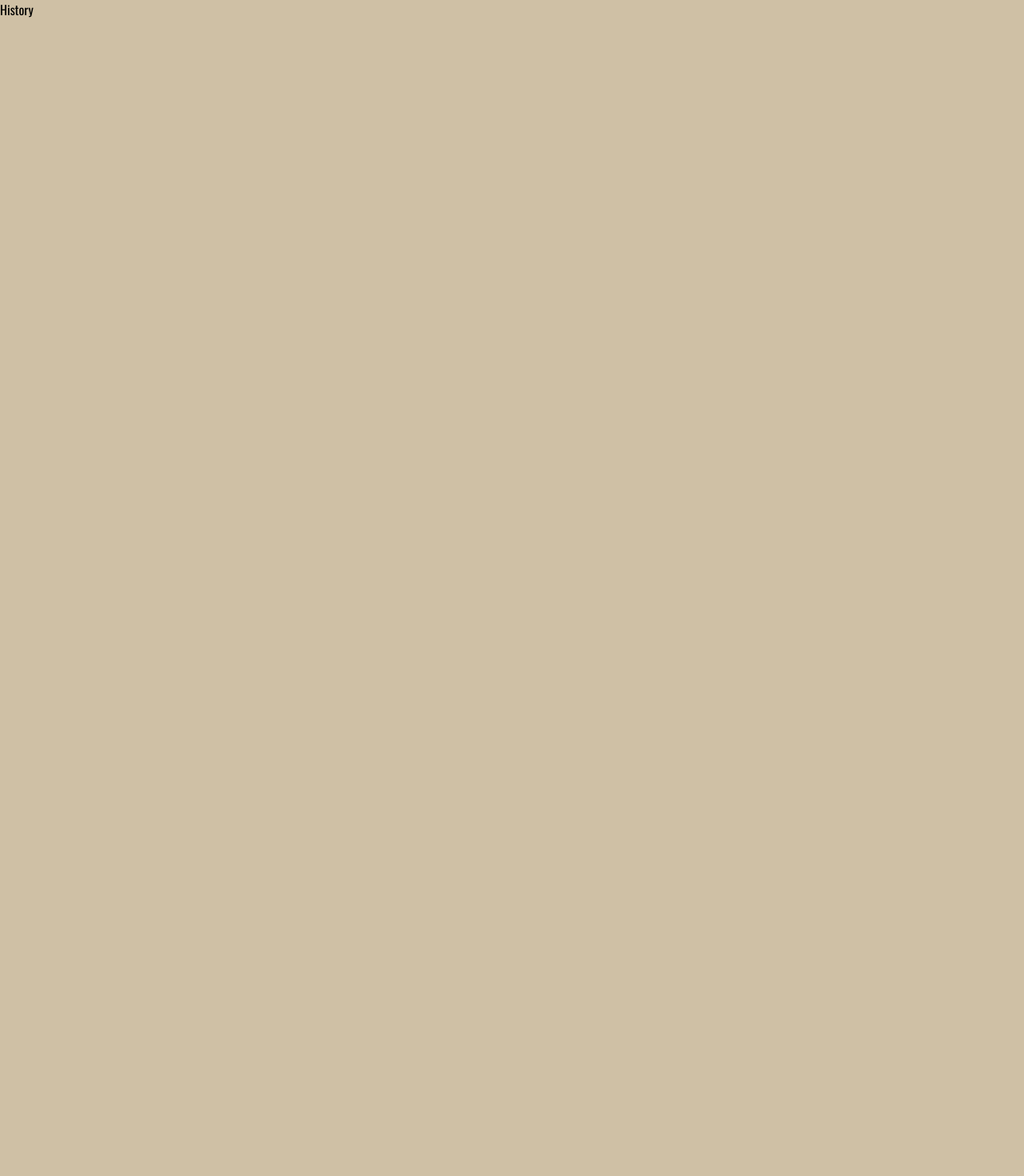
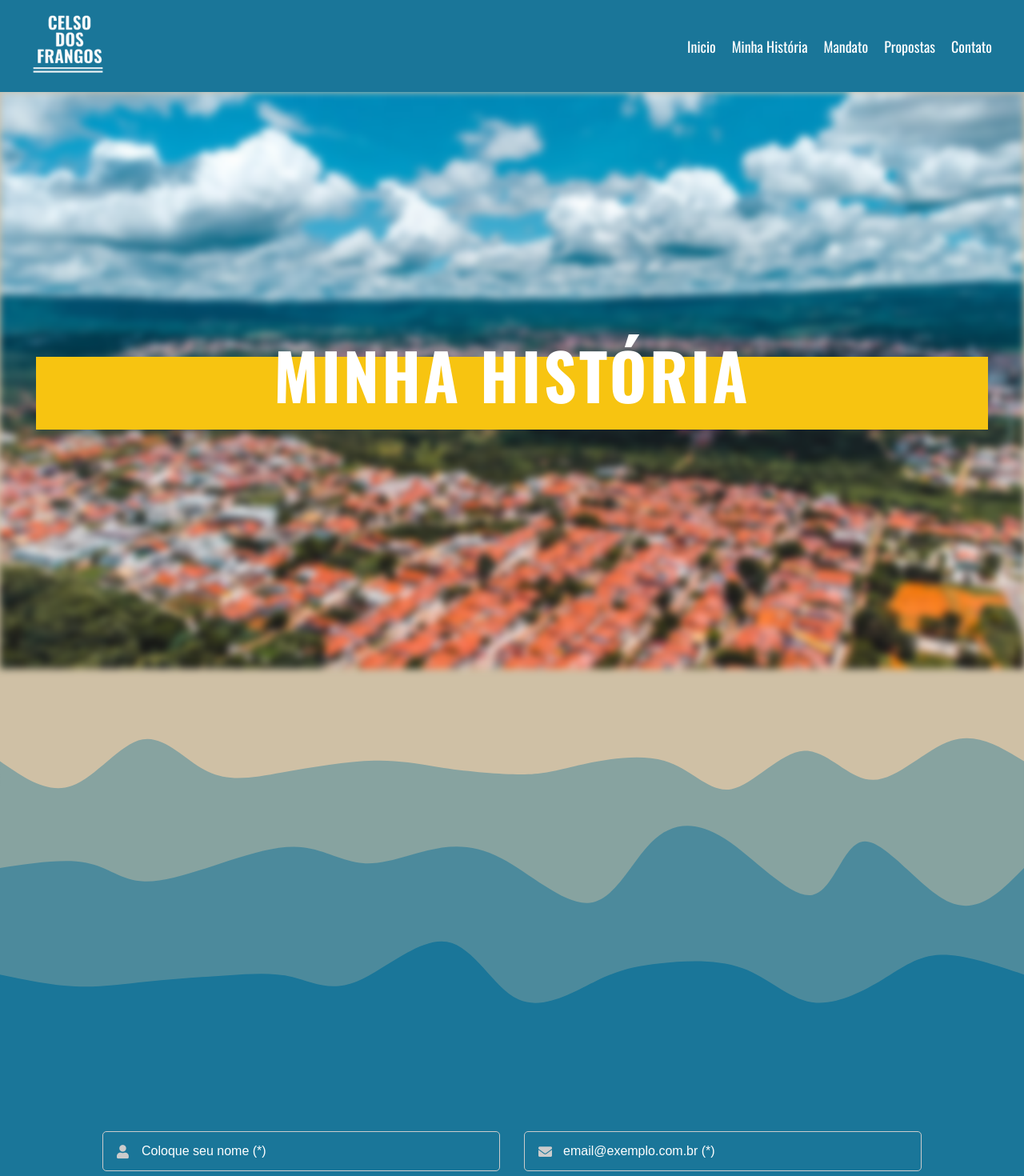
Before and after one commit to degabrielofi/CelsoDosFrangos, a React (Create React App) app: page /historia in a window 1280 px wide. Shown: the top 1470 px of the page at 80% size. Before the commit the page ends 800 px from the top, so only its background shows below. Built offline with nearby package versions, Linux system fonts and the light colour scheme.

Commit message:
add links on `footer`

```diff
--- a/src/components/Biography/index.jsx
+++ b/src/components/Biography/index.jsx
@@ -1,7 +1,47 @@
 import React from "react";
+import { Content } from "./style";
+import Celso from "assets/images/Celso Dos Frangos (1).png";
 
 const Biography = () => {
-  return <></>;
+  return (
+    <>
+      <Content>
+        <div className="title">
+          <h1>CELSO DOS FRANGOS</h1>
+          <br />
+          <i></i>
+        </div>
+        <div className="text">
+          <p>
+            "Lorem Ipsum is simply dummy text of the printing and typesetting
+            industry. Lorem Ipsum has been the industry's standard dummy text
+            ever since the 1500s, when an unknown printer took a galley of type
+            and scrambled it to make a type specimen book. It has survived not
+            only five centuries, but also the leap into electronic typesetting,
+            remaining essentially unchanged. It was popularised in the 1960s
+            with the release of Letraset sheets containing Lorem Ipsum passages,
+            and more recently with desktop publishing software like Aldus
+            PageMaker including versions of Lorem Ipsum." <br /> <br />
+            "It is a long established fact that a reader will be distracted by
+            the readable content of a page when looking at its layout. The point
+            of using Lorem Ipsum is that it has a more-or-less normal
+            distribution of letters, as opposed to using 'Content here, content
+            here', making it look like readable English. Many desktop publishing
+            packages and web page editors now use Lorem Ipsum as their default
+            model text, and a search for 'lorem ipsum' will uncover many web
+            sites still in their infancy. Various versions have evolved over the
+            years, sometimes by accident, sometimes on purpose (injected humour
+            and the like)."
+          </p>
+
+          <img src={Celso} alt="" />
+        </div>
+        <div className="biographyComplete">
+          <a href="/historia">Biografia Completa</a>
+        </div>
+      </Content>
+    </>
+  );
 };
 
 export default Biography;
--- a/src/components/Biography/style.jsx
+++ b/src/components/Biography/style.jsx
@@ -1,3 +1,77 @@
 import styled from "styled-components";
+import detailYellow from "assets/images/detailYellow.jpg";
 
-export const Container = styled.div``;
+export const Content = styled.div`
+  margin-top: 10%;
+
+  .title {
+    width: 100%;
+  }
+
+  .title h1 {
+    position: absolute;
+    padding-left: 1rem;
+    letter-spacing: 0.2rem;
+    line-height: 1rem;
+    font-size: 5rem;
+    color: #001238;
+  }
+
+  .title i {
+    margin-top: -1.5rem;
+    z-index: -10;
+    content: url(${detailYellow});
+  }
+
+  .text {
+    display: flex;
+    justify-content: content;
+  }
+
+  .text p {
+    margin: 1rem;
+    font-size: 100%;
+    color: #fff;
+  }
+
+  .text img {
+    width: 30%;
+    margin-top: -5rem;
+  }
+
+  .biographyComplete {
+    margin-top: -2rem;
+    margin-left: 2rem;
+  }
+
+  .biographyComplete a {
+    color: #fff;
+    font-size: 18px;
+    font-weight: 900;
+    text-transform: uppercase;
+    background-color: #000e35;
+    padding: 0.3em 1em !important;
+  }
+
+  @media (max-width: 600px) {
+    .title h1 {
+      font-size: 4rem;
+    }
+
+    .title i {
+      width: 100%;
+      height: 50px;
+    }
+
+    .text {
+      display: flex;
+      flex-direction: column;
+      justify-content: center;
+    }
+
+    .text img {
+      width: 100%;
+      margin-top: -2rem;
+    }
+  }
+`;
--- a/src/components/Footer/index.jsx
+++ b/src/components/Footer/index.jsx
@@ -141,7 +141,8 @@ const Footer = () => {
                   onChange={(e) => setPhone(e.target.value)}
                   type="text"
                   name="phone"
-                  placeholder="Coloque o seu telefone"
+                  placeholder="Coloque o seu telefone (*)"
+                  required
                 />
                 <i className="textInput fas fa-phone-alt"></i>
               </div>
@@ -226,10 +227,10 @@ const Footer = () => {
                       <li>
                         <span>Mídias:</span>
                         <div className="midias">
-                          <a href="">
+                          <a href="https://www.facebook.com/celso.celsodosfrangos/">
                             <i className="facebook fab fa-facebook"></i>
                           </a>
-                          <a href="">
+                          <a href="https://www.instagram.com/celsodosfrangos/">
                             <i className="instagram fab fa-instagram"></i>
                           </a>
                           <a href="">
--- a/src/components/Header/style.jsx
+++ b/src/components/Header/style.jsx
@@ -18,7 +18,7 @@ export const Container = styled.div`
   }
 
   .icon img {
-    width: 70%;
+    width: 75%;
   }
 `;
 
--- a/src/pages/History/index.jsx
+++ b/src/pages/History/index.jsx
@@ -1,7 +1,27 @@
 import React from "react";
+import { Container } from "./style";
+import Crato from "assets/images/Crato.jpg";
+import Header from "components/Header";
+import Footer from "components/Footer";
 
 const History = () => {
-  return <div>History</div>;
+  return (
+    <>
+      <Header />
+      <Container>
+        <div className="title_page">
+          <img className="Crato" src={Crato} alt="" />
+          <h1>
+            MINHA HISTÓRIA
+            <div className="detail">
+              <i />
+            </div>
+          </h1>
+        </div>
+      </Container>
+      <Footer />
+    </>
+  );
 };
 
 export default History;
--- a/src/pages/History/style.jsx
+++ b/src/pages/History/style.jsx
@@ -1 +1,51 @@
 import styled from "styled-components";
+import detailGeneral from "assets/images/detailYellow.jpg";
+
+export const Container = styled.div`
+  .title_page {
+    display: flex;
+    justify-content: center;
+    align-items: center;
+    flex-wrap: wrap;
+    width: 100%;
+  }
+
+  .title_page .Crato {
+    width: 100%;
+    height: 100%;
+    filter: blur(5px);
+    z-index: -10;
+  }
+
+  .title_page h1 {
+    position: absolute;
+    letter-spacing: 0.2rem;
+    line-height: 1rem;
+    font-size: 5rem;
+    color: #fff;
+  }
+
+  .title_page .detail {
+    display: flex;
+    align-items: center;
+    justify-content: center;
+    margin-top: 1rem;
+  }
+
+  .title_page .detail i {
+    position: absolute;
+    width: 200%;
+    content: url(${detailGeneral});
+    z-index: -1;
+  }
+
+  @media (max-width: 600px) {
+    .title_page h1 {
+      font-size: 4rem;
+    }
+
+    .title_page .detail i {
+      width: 150%;
+    }
+  }
+`;
```
Also changed, not shown: src/pages/Home/index.jsx (+3 -1 lines), src/assets/images/Crato.jpg (added), src/assets/images/detailYellow.jpg (added).
